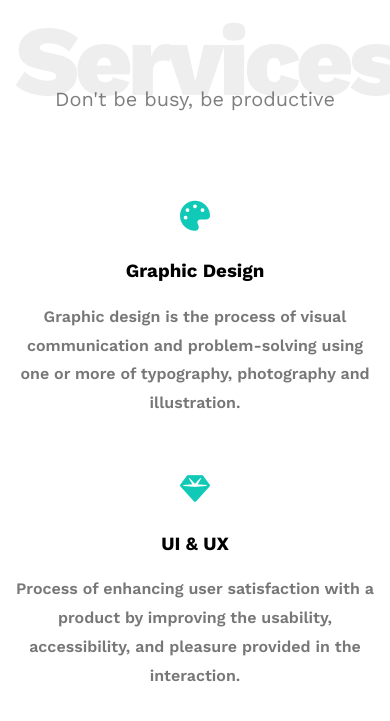
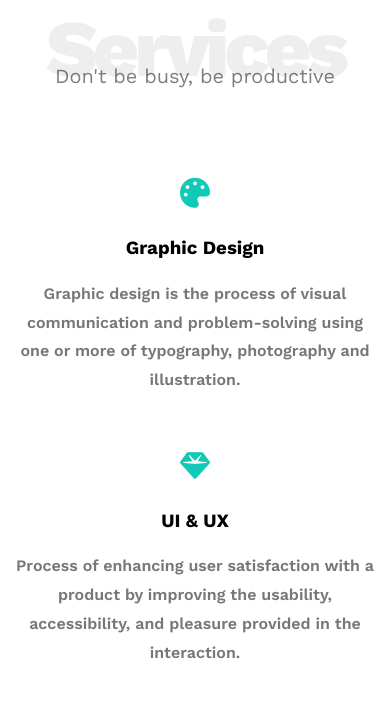
Before and after one commit to momenrefaatahmed/HTML-And-CSS-Template-1, a plain HTML site: page index.html in a window 390 px wide. Shown: the part 1878-2599 px from the top of the page. Drawn offline with nearby package versions, Linux system fonts and the light colour scheme.

Commit message:
Update main.css

```diff
--- a/css/main.css
+++ b/css/main.css
@@ -15,6 +15,9 @@
 body {
     font-family: "Work Sans", "Sans-serif";
 }
+html {
+    scroll-behavior: smooth;
+}
 .container {
     margin-left: auto;
     margin-right: auto;
@@ -31,6 +34,11 @@ body {
     margin: 0;
     font-weight: 800;
     letter-spacing: -5px;
+}
+@media (max-width: 767px) {
+    .common h2 {
+        font-size: 80px;
+    }
 }
 .common p {
     font-size: 20px;
@@ -149,6 +157,7 @@ body {
     margin-top: -10px;
     position: relative;
 }
+
 .landing .container .text {
     position: absolute;
     left: 50%;
@@ -268,7 +277,7 @@ body {
 }
 .portfolio .container .content .box {
     background-color: white;
-    box-shadow: 1px 0px 6px 0px black;
+    box-shadow: 0px 0px 7px -2px black;
 }
 .portfolio .container .content .box img {
     width: 100%;
```
